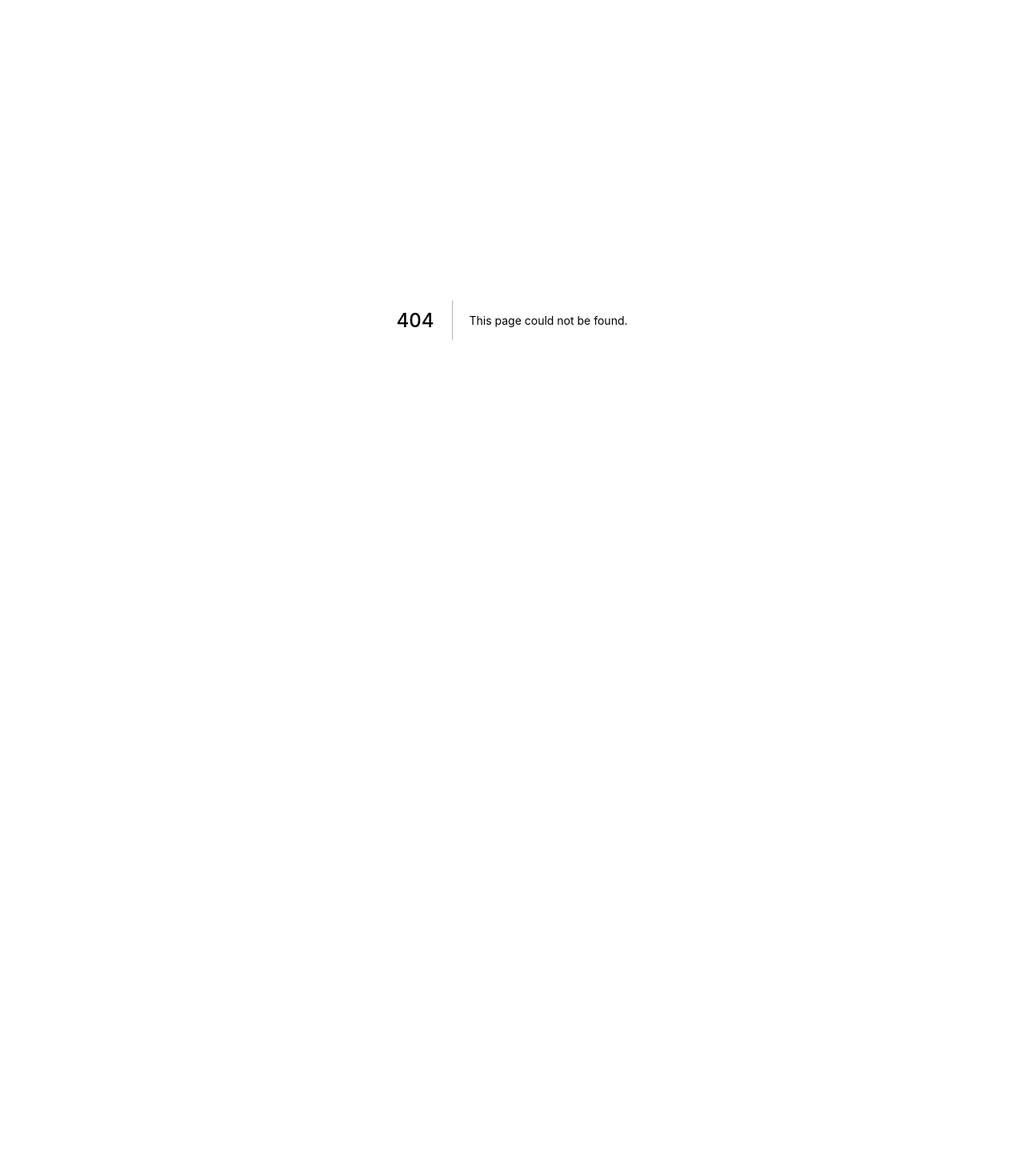
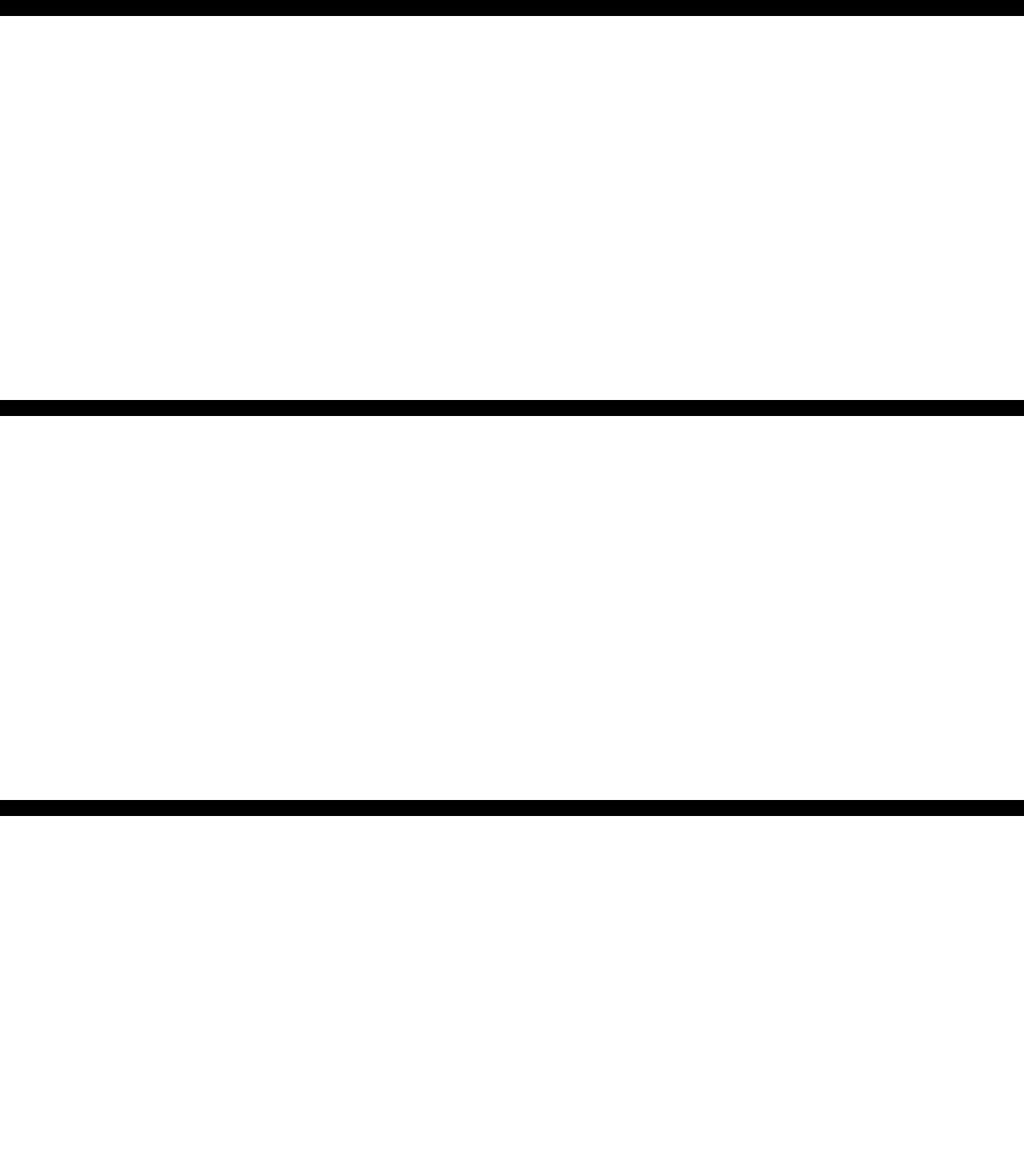
Before and after one commit to choejoonkyung/next-practice, a Next.js app: page /io in a window 1280 px wide. Before the commit this address had no page. Shown: the top 1470 px of the page at 80% size. Before the commit the page ends 800 px from the top, so only its background shows below. Built offline with nearby package versions, Linux system fonts and the light colour scheme.

Commit message:
feat: IntersectionObserver로 애니매이션 적용

```diff
--- a/package.json
+++ b/package.json
@@ -17,6 +17,8 @@
     "react": "17.0.2",
     "react-dom": "^17.0.2",
     "react-error-boundary": "^3.1.4",
+    "react-hook-form": "^7.27.0",
+    "react-intersection-observer": "^8.33.1",
     "swr": "^1.1.2"
   },
   "devDependencies": {
--- /dev/null
+++ b/pages/io.tsx
@@ -0,0 +1,29 @@
+import type { GetStaticProps, InferGetStaticPropsType } from "next";
+import AnimationArea from "../src/components/common/AnimationArea";
+
+function IOPage(props: InferGetStaticPropsType<typeof getStaticProps>) {
+  return (
+    <>
+      <AnimationArea distance={40} duration={1000}>
+        h
+      </AnimationArea>
+      <AnimationArea distance={40} duration={1000}>
+        h
+      </AnimationArea>
+      <AnimationArea distance={40} duration={1000}>
+        h
+      </AnimationArea>
+      <AnimationArea distance={40} duration={1000}>
+        h
+      </AnimationArea>
+    </>
+  );
+}
+
+export const getStaticProps: GetStaticProps = async (ctx) => {
+  return {
+    props: {},
+  };
+};
+
+export default IOPage;
--- /dev/null
+++ b/src/components/common/AnimationArea.tsx
@@ -0,0 +1,41 @@
+import styled from "@emotion/styled";
+import { ReactNode, useState } from "react";
+import InterSectionObserve from "../utils/IntersectionObserver";
+
+interface AnimationAreaProps {
+  children: ReactNode;
+  duration: number;
+  distance: number;
+}
+
+function AnimationArea({ children, duration, distance }: AnimationAreaProps) {
+  const [trigger, setTrigger] = useState(false);
+
+  return (
+    <InterSectionObserve
+      cb={() => {
+        setTrigger(true);
+      }}
+    >
+      <Animation duration={duration} distance={distance} trigger={trigger}>
+        {children}
+      </Animation>
+    </InterSectionObserve>
+  );
+}
+
+interface AnimationProps extends AnimationAreaProps {
+  trigger: boolean;
+}
+
+const Animation = styled.div(
+  ({ trigger, distance, duration }: AnimationProps) => `
+  margin-bottom: 30rem;
+  background: black;
+  transition: transform ${duration}ms ease 0s, opacity ${duration}ms ease 0s;
+  opacity: ${trigger ? 1 : 0};
+  transform: translate3d(0px, ${trigger ? 0 : distance}px, 0px);
+`
+);
+
+export default AnimationArea;
--- /dev/null
+++ b/src/components/utils/IntersectionObserver.tsx
@@ -0,0 +1,36 @@
+import React, {
+  JSXElementConstructor,
+  ReactElement,
+  useEffect,
+  useRef,
+} from "react";
+import { IntersectionOptions, useInView } from "react-intersection-observer";
+
+interface InterSectionObserveProps {
+  children: ReactElement<any, string | JSXElementConstructor<any>>;
+  cb: () => void;
+  options?: IntersectionOptions;
+}
+
+function InterSectionObserve({
+  children,
+  cb,
+  options = {
+    threshold: 0.3,
+    triggerOnce: true,
+  },
+}: InterSectionObserveProps) {
+  const { ref, inView } = useInView(options);
+
+  useEffect(() => {
+    if (inView) {
+      cb();
+    }
+  }, [inView]);
+
+  return React.cloneElement(children, {
+    ref,
+  });
+}
+
+export default InterSectionObserve;
```
Also changed, not shown: pages/form.tsx (added, +44 -0 lines), 1 other file (tests, documents, lock files or other folders).
